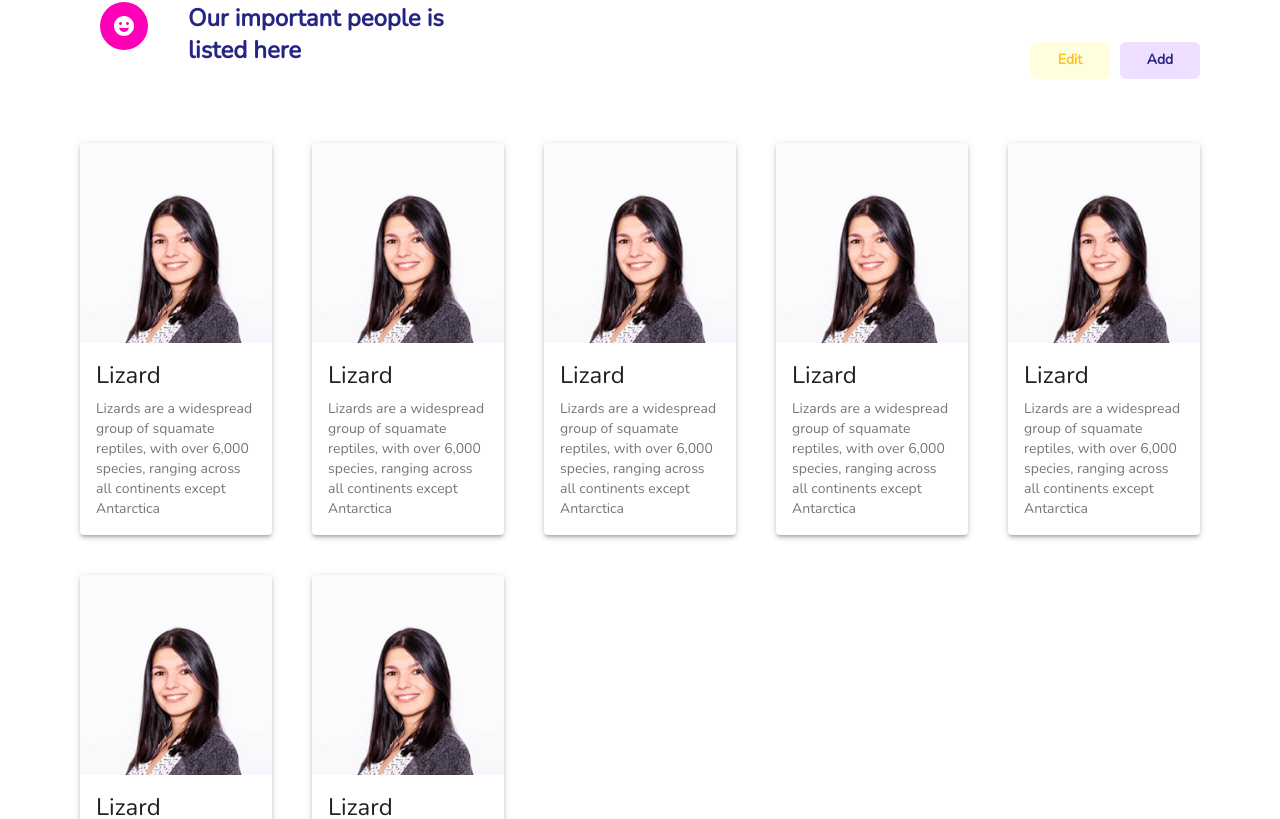
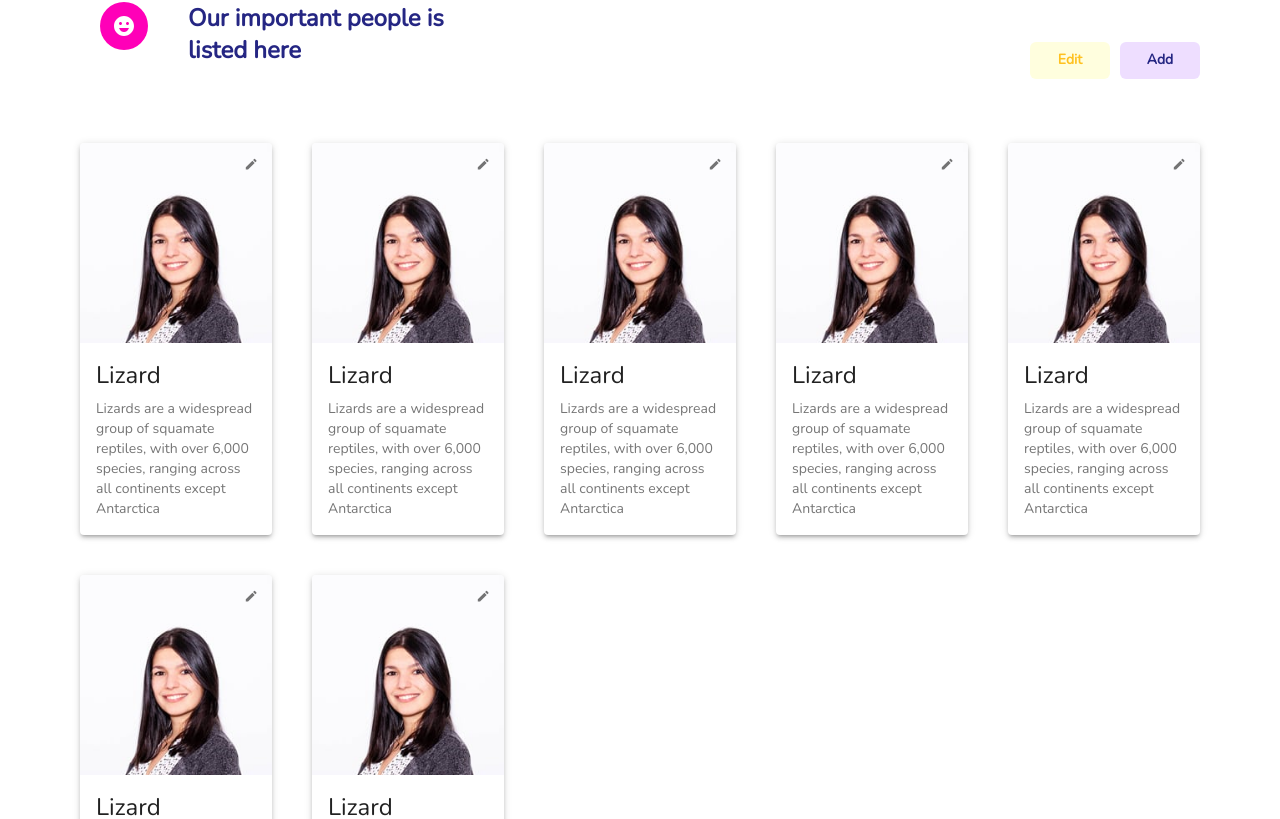
Before and after one commit to Hashamjavedofficial/finology-asses, a React (Create React App) app: page / in a window 1280 px wide. Shown: the part 2081-2900 px from the top of the page. Built offline with nearby package versions, Linux system fonts and the light colour scheme.

Commit message:
edit button on card added

```diff
--- a/src/components/PeopleCard.jsx
+++ b/src/components/PeopleCard.jsx
@@ -5,7 +5,9 @@ import {
   CardContent,
   CardMedia,
   Typography,
+  IconButton,
 } from "@material-ui/core";
+import CreateIcon from "@material-ui/icons/Create";
 
 import { usePeopleCardStyles } from "../styles/People";
 
@@ -14,8 +16,11 @@ import ImageTest from "../assets/4-people/tania-ferreira.jpg";
 const PeopleCard = (props) => {
   const classes = usePeopleCardStyles();
   return (
-    <Card elevation={3}>
-      <CardActionArea>
+    <Card elevation={3} className={classes.CardContainer}>
+      <CardActionArea disableRipple={true}>
+        <IconButton className={classes.EditCardButton}>
+          <CreateIcon />
+        </IconButton>
         <CardMedia image={ImageTest} className={classes.CardImage} />
         <CardContent>
           <Typography gutterBottom variant="h5" component="h2">
--- a/src/styles/People.js
+++ b/src/styles/People.js
@@ -45,4 +45,15 @@ export const usePeopleCardStyles = makeStyles((theme) => ({
       height: "150px",
     },
   },
+  CardContainer: {
+    position: "relative",
+    "& .MuiSvgIcon-root": {
+      fontSize: "0.9rem",
+    },
+  },
+  EditCardButton: {
+    position: "absolute",
+    top: "2px",
+    right: "2px",
+  },
 }));
```
